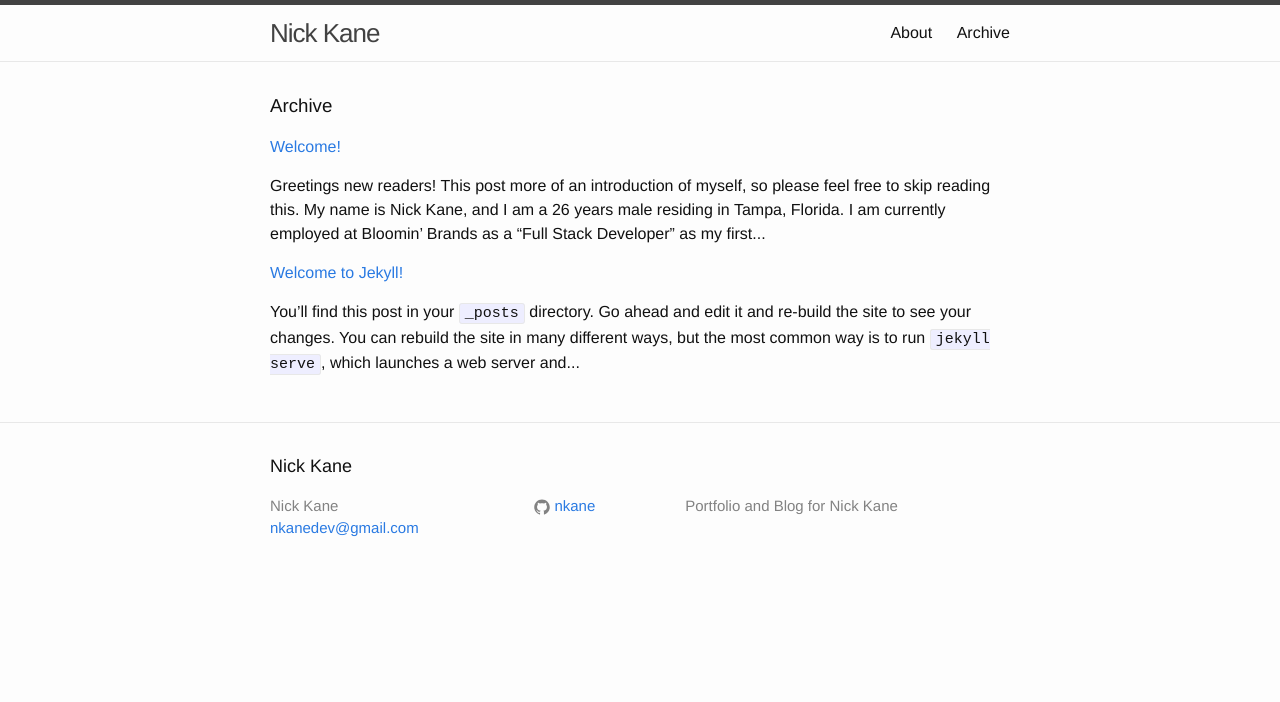
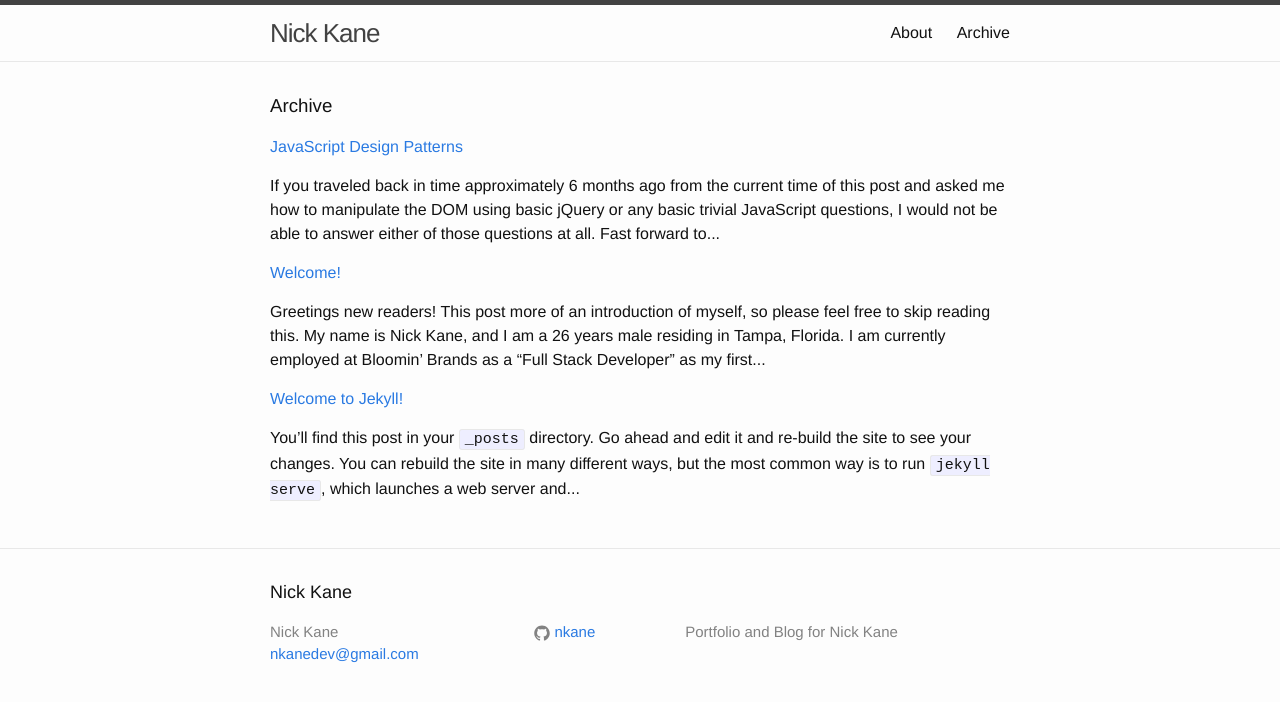
Before and after one commit to nkane/nkane.github.io, a Jekyll site: the page built from archive.html, in a window 1280 px wide. Shown: the top 702 px of the page. Built offline with Jekyll 4.4.1, drawn with Linux system fonts in a browser that asks for light colours.

Commit message:
Added visibility checking and work in progress post

```diff
--- a/_posts/2015-10-07-welcome-to-jekyll.markdown
+++ b/_posts/2015-10-07-welcome-to-jekyll.markdown
@@ -3,6 +3,7 @@
 title:  "Welcome to Jekyll!"
 date:   2015-10-07 10:41:59
 categories: jekyll update
+visible: 1
 ---
 You’ll find this post in your `_posts` directory. Go ahead and edit it and re-build the site to see your changes. You can rebuild the site in many different ways, but the most common way is to run `jekyll serve`, which launches a web server and auto-regenerates your site when a file is updated.
 
--- a/_posts/2015-12-23-greetings.markdown
+++ b/_posts/2015-12-23-greetings.markdown
@@ -3,6 +3,7 @@
 title: "Welcome!"
 date: 2015-12-07 08:51:00
 categories: blog personal
+visible: 1
 ---
 Greetings new readers! This post more of an introduction of myself, so please feel free to skip reading this. My name is Nick Kane, and I am a 26 years male residing in Tampa, Florida. I am currently employed at Bloomin' Brands as a "Full Stack Developer" as my first junior position in development; additionally, I do enjoy working on open-source projects outside of daily work. Currently, a big project I am lead developer on is a web application for an e-sports video on demand site [EventVods Github][eventvods]. I am always interested in freelance work, so please feel free to check out my [linkedin profile][linkedin].
 
--- /dev/null
+++ b/_posts/2016-01-04-javascript-patterns.markdown
@@ -0,0 +1,10 @@
+---
+layout: post
+title: "JavaScript Design Patterns"
+date: 2016-01-04
+categories: blog javascript - work in progress
+visible: 0
+---
+If you traveled back in time approximately 6 months ago from the current time of this post and asked me how to manipulate the DOM using basic jQuery or any basic trivial JavaScript questions, I would not be able to answer either of those questions at all. Fast forward to the current time, and I am starting to finally get a pretty decent grasp on using JavaScript for the client-side and the server-side; however, I still consider myself a novice on these topic. As always if you find anything wrong or know of a better/different implementation of something, please send me a email.
+
+Lately, I have been working on a decent amount of JavaScript at work and another outside of work project. In both projects multiple developers are working on the JavaScript code, and I have noticed that none or barely any of the code base are using design patterns.
--- a/index.html
+++ b/index.html
@@ -8,6 +8,7 @@
 
   <ul class="post-list">
     {% for post in site.posts %}
+    {% if post.visible == 1 %}
       <li>
         <span class="post-meta">{{ post.date | date: "%b %-d, %Y" }}</span>
 
@@ -15,6 +16,7 @@
           <a class="post-link" href="{{ post.url | prepend: site.baseurl }}">{{ post.title }}</a>
         </h2>
       </li>
+    {% endif %}
     {% endfor %}
   </ul>
 
```
